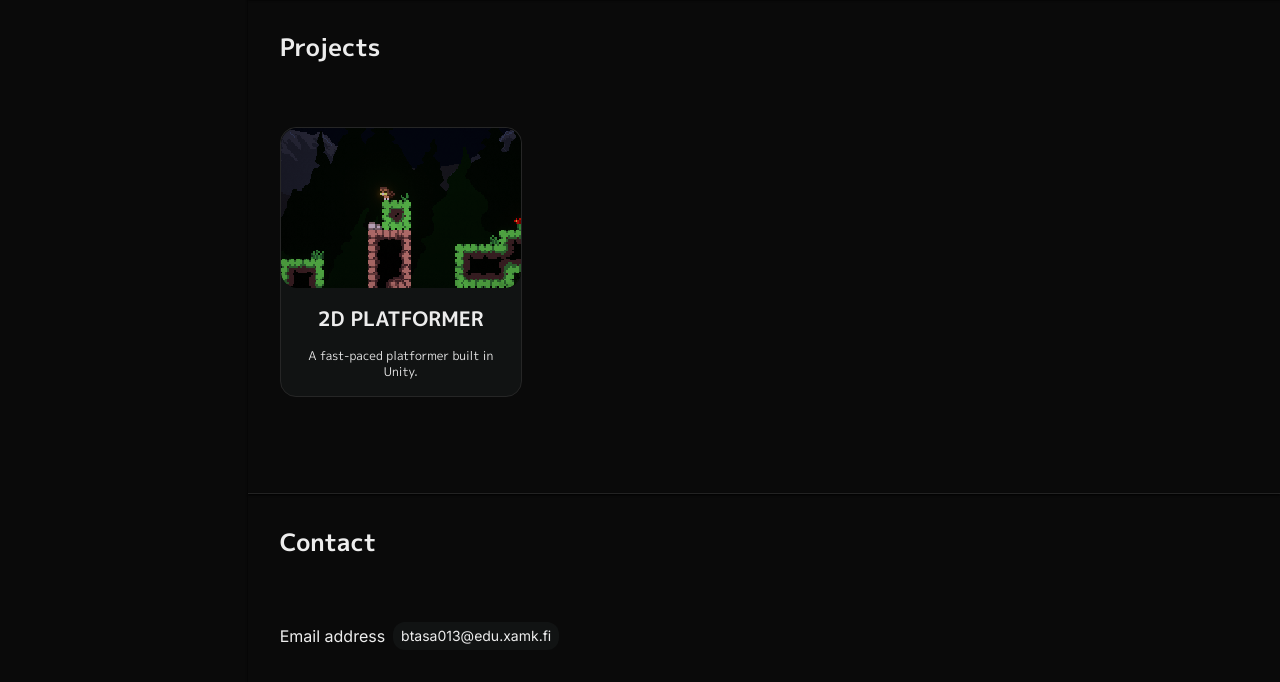
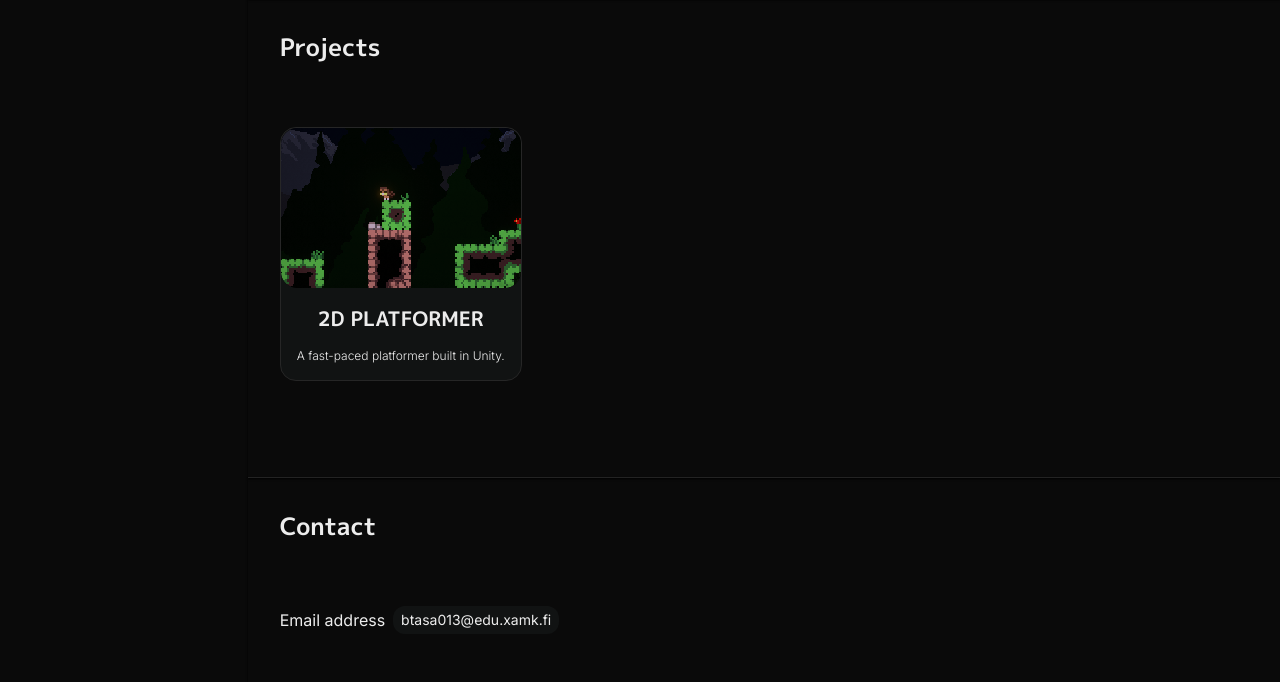
Before and after one commit to btasa013/portfolio, a Next.js app: page / in a window 1280 px wide. Shown: the part 1319-2001 px from the top of the page. Built offline with nearby package versions, Linux system fonts and the light colour scheme.

Commit message:
Update ProjectPanel.tsx

```diff
--- a/src/components/ProjectPanel.tsx
+++ b/src/components/ProjectPanel.tsx
@@ -19,7 +19,7 @@ export default function ProjectPanel({ title, slug, description, additionalBanne
           </div>
           <div className="p-4 text-center">
             <p className="font-mplus uppercase text-xl font-bold duration-200 group-hover:scale-110">{title}</p>
-            <p className="pt-4 font-mplus font-light text-xs">{description}</p>
+            <p className="pt-4 font-light text-xs">{description}</p>
           </div>
       </div>
     </a>
```
